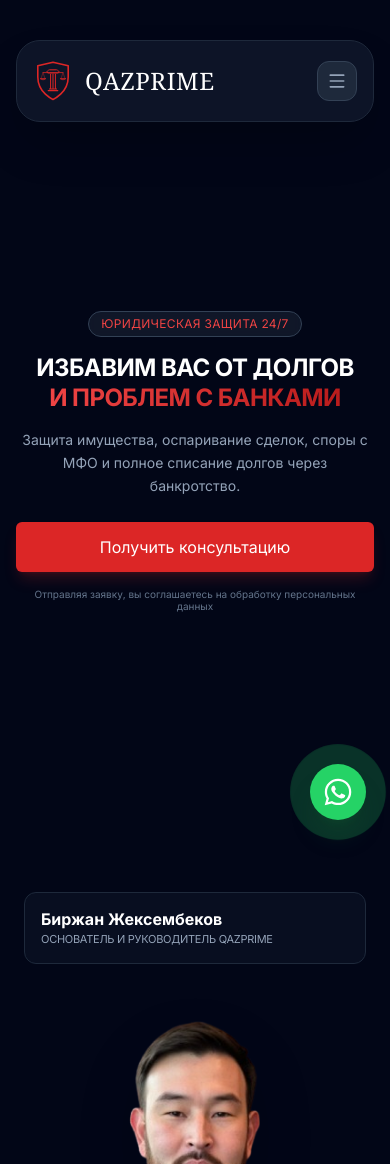
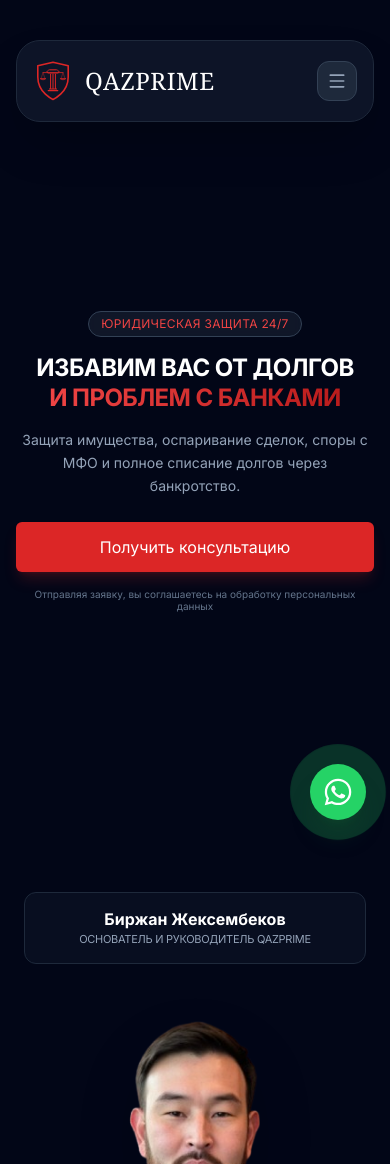
Before and after one commit to Alchinkaz/qaz-prime, a React (Vite) app: page / in a window 390 px wide. Shown: the top 1164 px of the page. Built offline with nearby package versions, Linux system fonts and the light colour scheme.

Commit message:
Refine Hero badge: moved lower on desktop and centered text on mobile

```diff
--- a/components/Hero.tsx
+++ b/components/Hero.tsx
@@ -54,7 +54,7 @@
                 <div className="absolute inset-x-0 bottom-0 h-2/3 bg-gradient-to-t from-red-600/20 to-transparent rounded-t-3xl blur-2xl opacity-50"></div>
 
                 {/* Founder Badge - Desktop/Tablet */}
-                <div className="absolute top-12 left-0 lg:-left-2 z-20 animate-fade-in-up">
+                <div className="absolute top-24 left-0 lg:-left-2 z-20 animate-fade-in-up">
                   <div className="bg-slate-900/80 backdrop-blur-md border border-slate-700/50 p-4 rounded-2xl shadow-2xl flex flex-col gap-1 max-w-[200px]">
                     <div className="text-white font-bold text-sm leading-tight">Биржан Жексембеков</div>
                     <div className="text-slate-400 text-[10px] leading-tight font-medium uppercase tracking-tight">Основатель и руководитель QazPrime</div>
@@ -82,7 +82,7 @@
       <div className="md:hidden flex flex-col bg-slate-950 pt-12">
         {/* Founder Badge - Mobile */}
         <div className="px-6 mb-6 animate-fade-in-up">
-          <div className="inline-flex flex-col gap-1 bg-slate-900/50 backdrop-blur-md border border-slate-800 p-4 rounded-xl w-full max-w-sm mx-auto">
+          <div className="flex flex-col gap-1 bg-slate-900/50 backdrop-blur-md border border-slate-800 p-4 rounded-xl w-full max-w-sm mx-auto text-center items-center">
             <div className="text-white font-bold text-base leading-tight">Биржан Жексембеков</div>
             <div className="text-slate-400 text-[11px] leading-tight font-medium uppercase tracking-tight">Основатель и руководитель QazPrime</div>
           </div>
```
